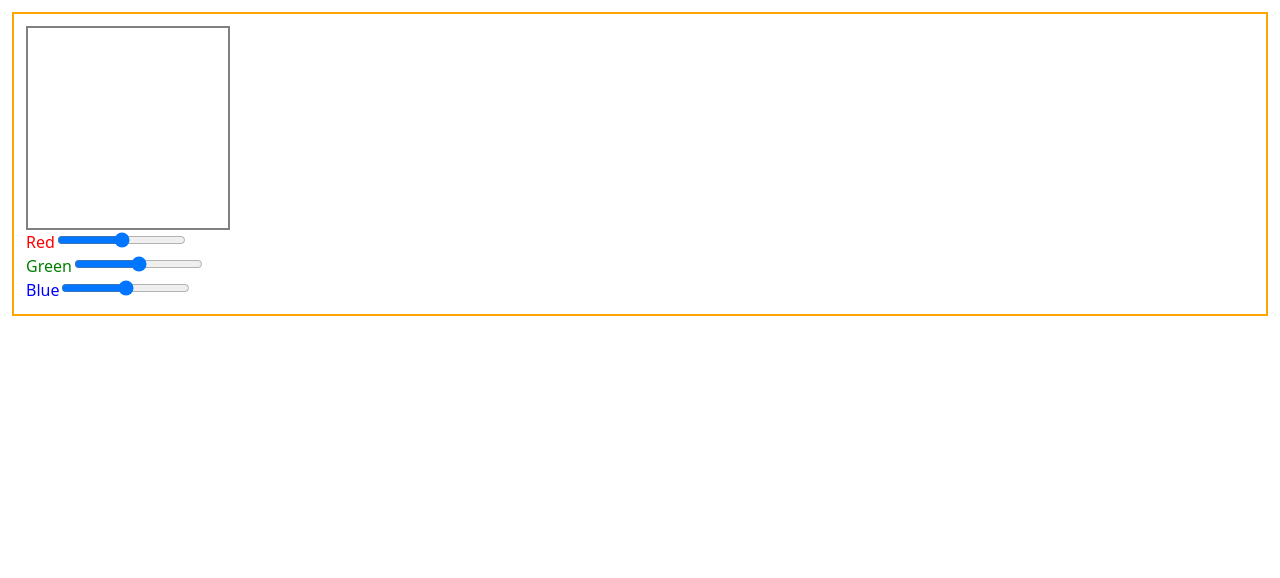
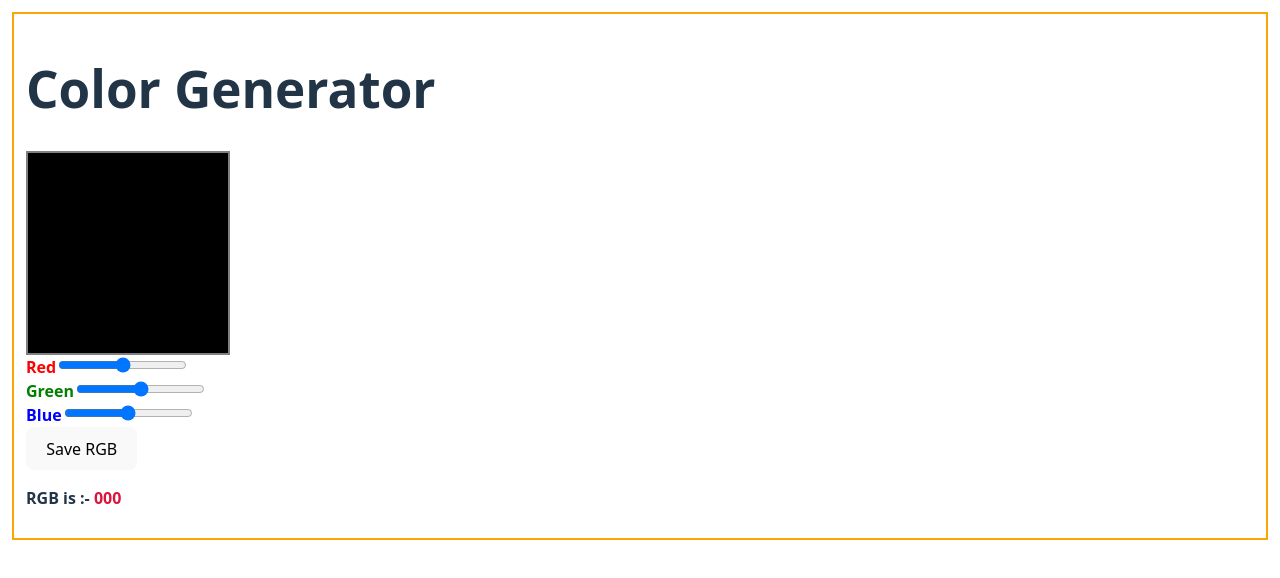
Before and after one commit to AkshitaGupta97/API_Folder_React_Projects, a React (Vite) app: page / in a window 1280 px wide. Shown: the top 578 px of the page. Built offline with nearby package versions, Linux system fonts and the light colour scheme.

Commit message:
final change

```diff
--- a/src/ColorGenerator/Color_1.jsx
+++ b/src/ColorGenerator/Color_1.jsx
@@ -1,16 +1,33 @@
+import { useState } from "react"
 
-export default function ColorMain(){
-    return(
-        <div style={{padding:"12px", margin:"12px", border:"2px solid orange"}}>
-            <div style={{border:"2px solid gray", width:"200px", height:"200px"}}></div>
-            <label htmlFor="" style={{color:"red"}}>Red</label>
-            <input type="range" min={0} max={225} />
+export default function ColorMain() {
+
+    const colors = JSON.parse(localStorage.getItem('color')) ;
+    const [r, setR] = useState(colors && colors.r ? colors.r:0)
+    const [g, setG] = useState(colors && colors.g ? colors.g:0)
+    const [b, setB] = useState(colors && colors.b ? colors.b:0)
+
+    const saveColor = () => {
+        localStorage.setItem('color', JSON.stringify({r, g, b}))
+    }
+
+    // :'rgb('+r+', '+g+', '+b+' )' => we are using this to set values to r,g, b
+    return (
+        <div style={{ padding: "12px", margin: "12px", border: "2px solid orange" }}>
+            <h1>Color Generator</h1>
+            <div style={{ backgroundColor:'rgb('+r+', '+g+', '+b+' )', border: "2px solid gray", width: "200px", height: "200px" }}></div>
+            <label value={r} style={{ color: "red", fontWeight: "600" }}>Red</label>
+            <input type="range" min={0} max={225} onChange={(event) => setR(event.target.value)} />
             <br />
-            <label htmlFor="" style={{color:"green"}}>Green</label>
-            <input type="range" min={0} max={225} />
+            <label value={g}  style={{ color: "green", fontWeight: "600" }}>Green</label>
+            <input type="range" min={0} max={225} onChange={(event) => setG(event.target.value)} />
             <br />
-            <label htmlFor="" style={{color:"blue"}}>Blue</label>
-            <input type="range" min={0} max={225} />
+            <label value={b}  style={{ color: "blue", fontWeight: "600" }}>Blue</label>
+            <input type="range" min={0} max={225} onChange={(event) => setB(event.target.value)}/>
+            <br />
+            <button onClick={saveColor}>Save RGB</button>
+            <br />
+            <p style={{fontWeight:"bold"}}>RGB is :- <span style={{color:'crimson'}}>{[r, g, b]}</span></p>
         </div>
     )
 }
```
